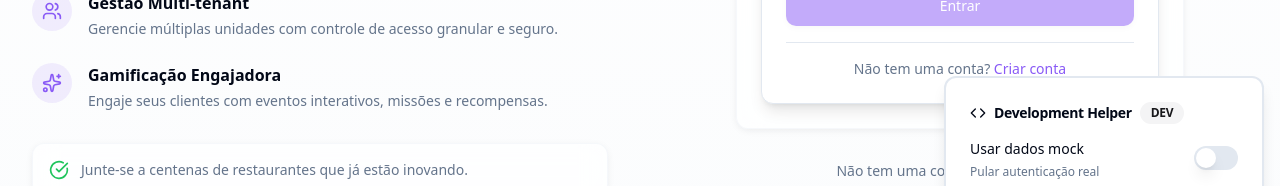
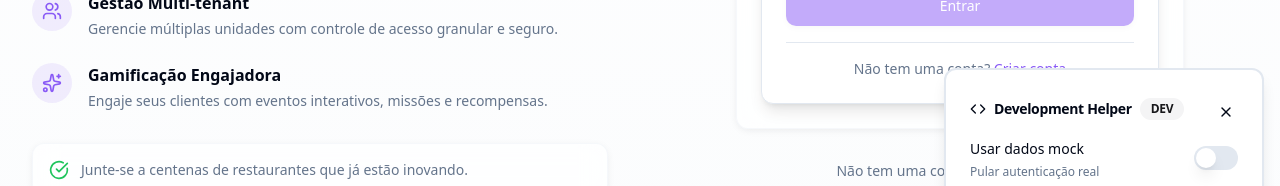
Before and after one commit to byfyrsc/Zefinalout25, a React (Vite) app: page /login in a window 1280 px wide. Shown: the part 526-712 px from the top of the page. Built offline with nearby package versions, Linux system fonts and the light colour scheme.

Commit message:
[dyad] Adicionando um botão para ocultar o DevHelper e persistir o estado. - wrote 1 file(s)

```diff
--- a/src/components/DevHelper.tsx
+++ b/src/components/DevHelper.tsx
@@ -5,16 +5,19 @@ import { Badge } from '@/components/ui/badge';
 import { Switch } from '@/components/ui/switch';
 import { Label } from '@/components/ui/label';
 import { Separator } from '@/components/ui/separator';
-import { Code, User, Building, AlertTriangle } from 'lucide-react';
+import { Code, User, Building, AlertTriangle, X } from 'lucide-react'; // Adicionado X para o botão de fechar
 import { toast } from 'sonner';
 
 export const DevHelper = () => {
   const [useMockAuth, setUseMockAuth] = useState(false);
+  const [isHidden, setIsHidden] = useState(false); // Novo estado para controlar a visibilidade
   const isDevelopment = import.meta.env.DEV;
 
   useEffect(() => {
     const savedUseMockAuth = localStorage.getItem('useMockAuth') === 'true';
     setUseMockAuth(savedUseMockAuth);
+    const savedIsHidden = localStorage.getItem('devHelperHidden') === 'true'; // Carrega o estado de oculto
+    setIsHidden(savedIsHidden);
   }, []);
 
   const toggleMockAuth = (enabled: boolean) => {
@@ -32,23 +35,34 @@ export const DevHelper = () => {
     }
   };
 
+  const toggleVisibility = () => { // Nova função para alternar a visibilidade
+    setIsHidden(prev => {
+      const newState = !prev;
+      localStorage.setItem('devHelperHidden', newState.toString());
+      return newState;
+    });
+  };
+
   const reloadPage = () => {
     window.location.reload();
   };
 
-  if (!isDevelopment) {
-    return null; // Don't show in production
+  if (!isDevelopment || isHidden) { // Oculta se não for desenvolvimento ou se estiver escondido
+    return null;
   }
 
   return (
     <div className="fixed bottom-4 right-4 z-50">
       <Card className="w-80 shadow-lg border-2">
-        <CardHeader className="pb-3">
+        <CardHeader className="pb-3 flex flex-row items-center justify-between"> {/* Ajustado para flex-row */}
           <CardTitle className="flex items-center gap-2 text-sm">
             <Code className="h-4 w-4" />
             Development Helper
             <Badge variant="secondary" className="text-xs">DEV</Badge>
           </CardTitle>
+          <Button variant="ghost" size="icon" onClick={toggleVisibility} className="h-6 w-6"> {/* Botão de fechar */}
+            <X className="h-4 w-4" />
+          </Button>
         </CardHeader>
         <CardContent className="space-y-4">
           <div className="flex items-center justify-between">
```
